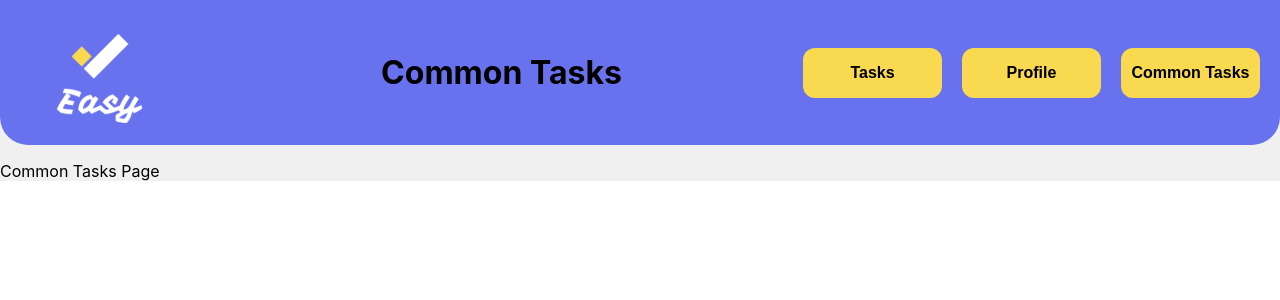
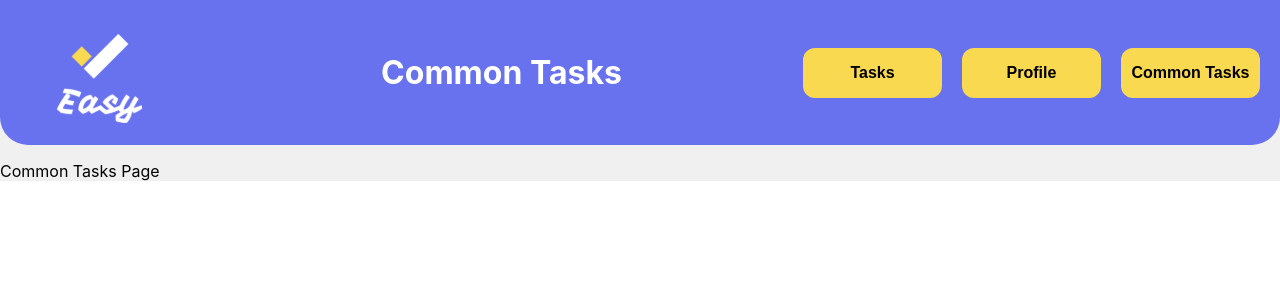
Before and after one commit to olichuk/easy-apps-web, a React (Create React App) app: page /common-tasks in a window 1280 px wide. Shown: the top 300 px of the page. Built offline with nearby package versions, Linux system fonts and the light colour scheme; no server answers; sample sign-in values are in the browser's storage.

Commit message:
fix: fix navigation layout

```diff
--- a/src/components/CustomInput/index.tsx
+++ b/src/components/CustomInput/index.tsx
@@ -9,7 +9,7 @@ interface IProps {
   type: string;
   label: string;
   onChange: (e: React.ChangeEvent<HTMLInputElement>) => void;
-  value?: any;
+  value?: string;
   isShowPassword?: boolean;
   disabled?: boolean;
 }
--- a/src/components/Header/index.tsx
+++ b/src/components/Header/index.tsx
@@ -14,7 +14,7 @@ const Header = () => {
       <Link to="/tasks" className="logo-link">
         <img src={Logo} alt="Logo" className="logo" />
       </Link>
-      <div>
+      <div className="title-container">
         {currentPath === "/tasks" && (
           <div className="header-title-container">
             <div className="header-counter-container">
--- a/src/components/Header/styles.css
+++ b/src/components/Header/styles.css
@@ -1,11 +1,15 @@
 .header {
   background-color: var(--violet);
   height: 145px;
-  display: none;
+  display: flex;
   border-radius: 0 0 28px 28px;
   flex-direction: row;
-  justify-content: space-between;
+  justify-content: center;
   align-items: center;
+}
+
+.logo-link {
+  display: none;
 }
 
 .header .logo {
@@ -24,9 +28,14 @@
 }
 
 .buttons-container {
-  display: flex;
+  display: none;
   margin-right: 20px;
   gap: 20px;
+}
+
+.title-container {
+  color: var(--white);
+
 }
 
 .header-title-container {
@@ -34,6 +43,7 @@
   flex-direction: row;
   align-items: center;
   gap: 10px;
+
 }
 
 .header-counter-title {
@@ -50,7 +60,13 @@
 }
 
 @media screen and (min-width: 992px) {
-  .header {
+  .header{
+    justify-content: space-between ;
+  }
+  .logo-link {
+    display: block;
+  }
+  .buttons-container{
     display: flex;
   }
 }
```
